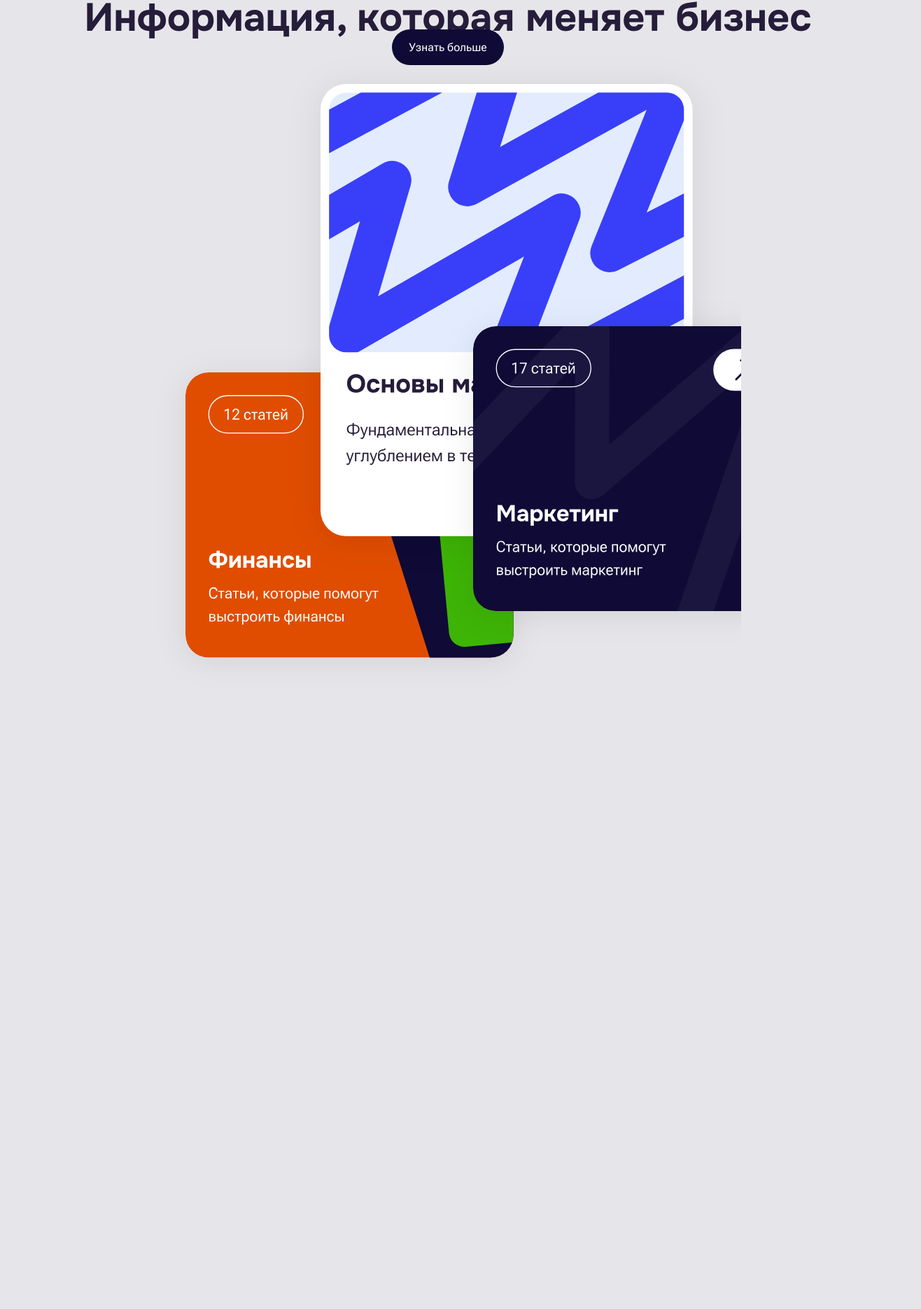
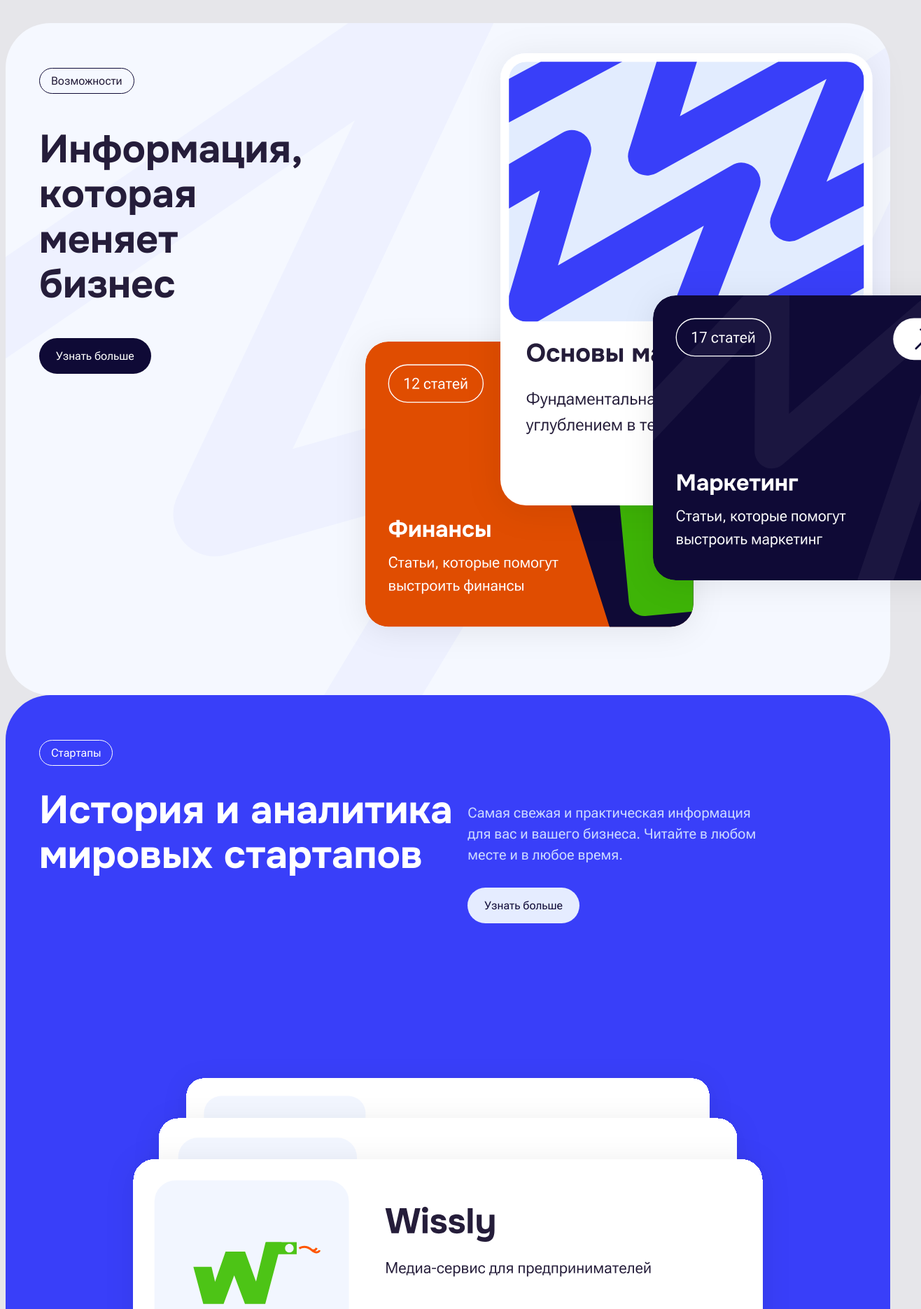
Before and after one commit to iamboisov/wissly, a React (Vite) app: page / in a window 1280 px wide. Shown: the part 715-2585 px from the top of the page at 70% size, 1316 px wide, since content can reach past the window. Built offline with nearby package versions, Linux system fonts and the light colour scheme.

Commit message:
added second card

```diff
--- a/src/Components/Button.css
+++ b/src/Components/Button.css
@@ -1,6 +1,6 @@
 @import '../Colors.css';
 
-.NavButton {
+.NavButtonDark {
     background-color: var(--main-primary-100);
     color: white;
     padding: 16px 24px;
@@ -10,7 +10,22 @@
     font-size: 16px;
 }
 
-.NavButton:hover {
+.NavButtonDark:hover {
     background-color: var(--main-primary-80);
 
 }
+
+.NavButtonLight {
+    background-color: var(--blue-10);
+    color: var(--main-primary-100);
+    padding: 16px 24px;
+    border-radius: 64px;
+    border: none;
+    cursor: pointer;
+    font-size: 16px;
+}
+
+.NavButtonLight:hover {
+    background-color: var(--blue-20);
+
+}
--- a/src/Components/Button.jsx
+++ b/src/Components/Button.jsx
@@ -1,3 +1,8 @@
 export default function Button(props) {
-    return <a className="NavButton">{props.title}</a>
+    switch (props.style) {
+        case "dark":
+            return <a className="NavButtonDark">{props.title}</a>
+        case "light":
+            return <a className="NavButtonLight">{props.title}</a>
+    }
 }
--- a/src/Components/Navigation.jsx
+++ b/src/Components/Navigation.jsx
@@ -23,6 +23,6 @@ export default function Navigation() {
         <a href="/ideas">Бизнес-идеи</a>
         <a href="/about">О нас</a>
     </div>
-    <Button title="Присоединиться" />
+    <Button title="Присоединиться" style="dark"/>
     </div>
 }
--- a/src/Home.css
+++ b/src/Home.css
@@ -41,8 +41,9 @@ body {
 }
 
 .main-form-input {
+    box-sizing: border-box;
     width: 280px;
-    height: 24px;
+    height: 50px;
     padding: 12px;
     border-radius: 8px;
     margin-right: 12px;
@@ -52,3 +53,90 @@ body {
 .main-form-input:focus {
     border: var(--main-primary-100);
 }
+
+.main-form {
+    margin-bottom: 90px;
+}
+
+
+
+
+.main-card-1 {
+    width: 100%;
+    height: 960px;
+    display: flex;
+    flex-direction: row;
+    align-items: flex-start;
+    justify-content: space-between;
+    background-color: #F5F8FF;
+    border-radius: 64px;
+    background-image: url('./assets/main-z-line.svg');
+    background-size: contain;
+}
+
+.main-card-1-text {
+    text-align: start;
+    padding: 48px;
+}
+
+.main-card-1-text > p {
+    width: fit-content;
+    padding: 8px 16px;
+    margin-bottom: 48px;
+    border-radius: 32px;
+    border: 1px solid var(--main-primary-100)
+}
+
+.main-card-1-text > h2 {
+    margin-bottom: 60px;
+}
+
+/* ---------- */
+
+.main-startups {
+    max-width: 100%;
+    height: 900px;
+    background-color: var(--blue-90);
+    border-radius: 64px;
+    color: white;
+    text-align: start;
+    display: flex;
+    flex-direction: column;
+    align-items: center;
+    justify-content: space-between;
+    padding: 48px 48px 0;
+}
+
+.main-startups-text {
+    width: 100%;
+    height: fit-content;
+}
+
+.main-startups-text > p {
+    padding: 8px 16px;
+    border-radius: 32px;
+    border: 1px solid white;
+    width: fit-content;
+    margin-bottom: 32px;
+}
+
+.main-startups-header {
+    width: 100%;
+    display: flex;
+    flex-direction: row;
+    align-items: flex-start;
+    justify-content: space-between;
+}
+
+.startups-header-text > p {
+    width: 75%;
+    font-size: 20px;
+    color: var(--blue-20);
+    margin-bottom: 48px;
+    line-height: 1.5;
+}
+
+.main-startups-img > img {
+    width: 100%;
+    height: 100%;
+}
--- a/src/Home.jsx
+++ b/src/Home.jsx
@@ -2,6 +2,7 @@ import Navigation from './Components/Navigation'
 import ArticleCard from './Components/ArticleCard'
 import Button from './Components/Button'
 import card_1_img from './assets/main-card-1-img.svg'
+import startup_card from './assets/wissly-startup.svg'
 
 export default function Home() {
     return (
@@ -17,7 +18,7 @@ export default function Home() {
         </div>
         <div className="main-form">
             <input className='main-form-input' type="email" placeholder='Ваша почта'/>
-            <Button title="Присоединиться" />
+            <Button title="Присоединиться" style="dark"/>
         </div>
 
         {/* Card */}
@@ -25,7 +26,7 @@ export default function Home() {
             <div className="main-card-1-text">
                 <p>Возможности</p>
                 <h2>Информация, которая меняет бизнес</h2>
-                <Button title="Узнать больше"/>
+                <Button title="Узнать больше" style="dark"/>
             </div>
 
             <div className="main-card-1-img">
@@ -33,7 +34,23 @@ export default function Home() {
             </div>
         </div>
 
+        {/* 3 cards in row */}
 
+        <div className="main-startups">
+            <div className="main-startups-text">
+                <p>Стартапы</p>
+                <div className="main-startups-header">
+                    <h2>История и аналитика мировых стартапов</h2>
+                    <div className="startups-header-text">
+                        <p>Самая свежая и практическая информация для вас и вашего бизнеса. Читайте в любом месте и в любое время.</p>
+                        <Button title="Узнать больше" style="light"/>
+                    </div>
+                </div>
+            </div>
+            <div className="main-startups-img">
+                <img src={startup_card} alt="" srcset="" />
+            </div>
+        </div>
 
         </>
     )
```
Also changed, not shown: src/assets/main-z-line.svg (added), src/assets/wissly-startup.svg (added).
